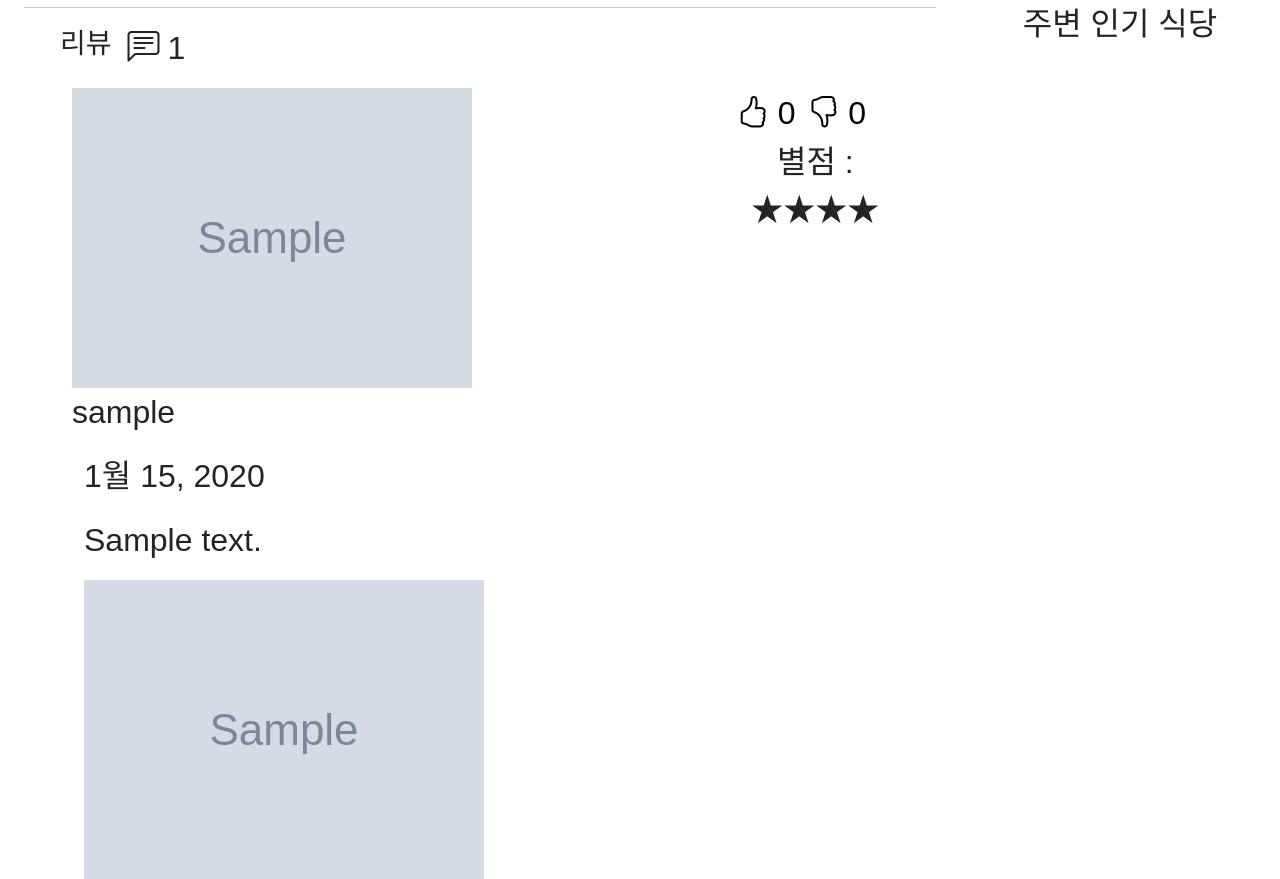
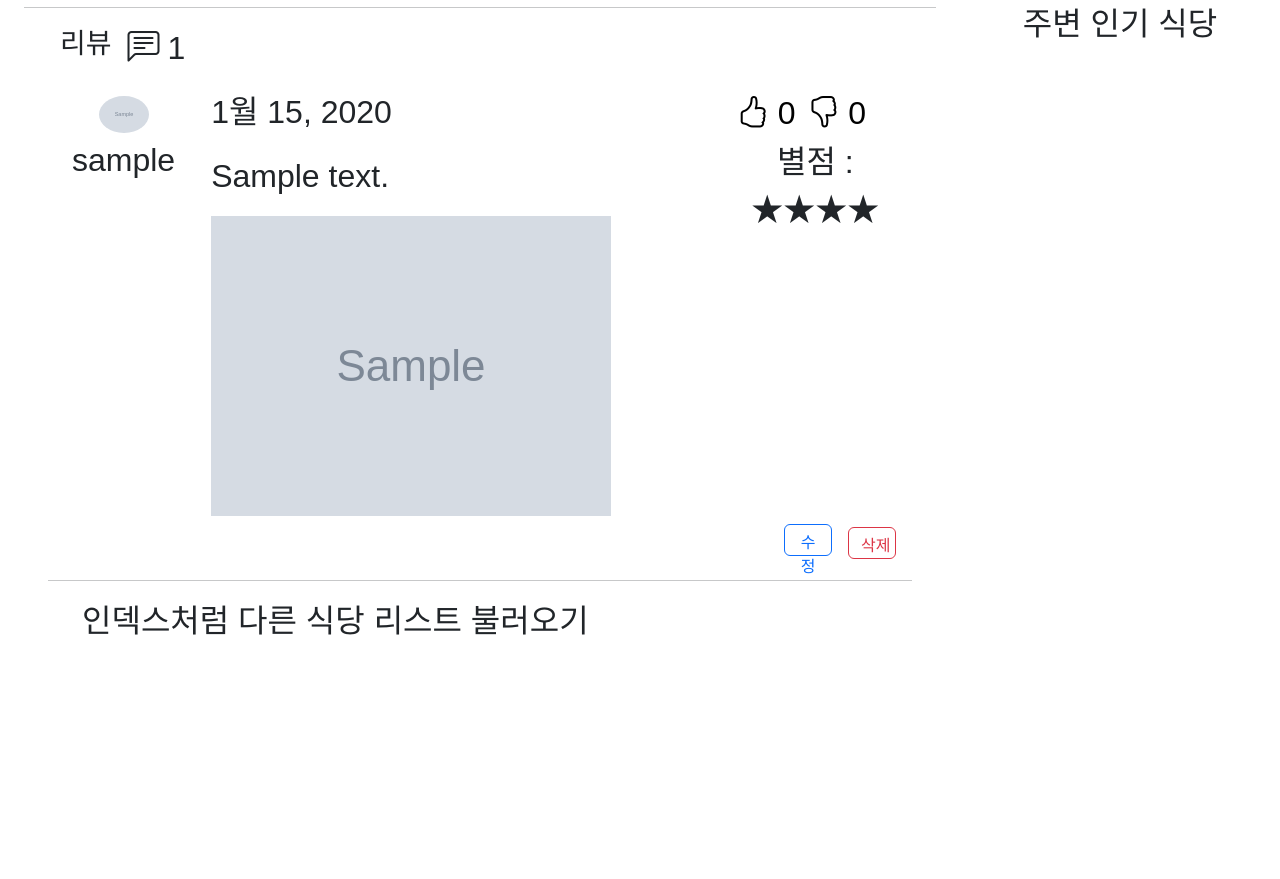
Before and after one commit to hyoung0/pjt-mango, a Django app: page /stores/1/ in a window 1280 px wide; the page is wider, and only the part inside the window is pictured. Shown: the part 746-1625 px from the top of that part. After the commit the page ends 1381 px from the top of that part, so only its background shows below. Run offline with Django 3.2, Linux system fonts and the light colour scheme; a user stored in the database is signed in; tables that the repository leaves empty hold one stand-in row (values such as "Sample post"); grey boxes marked "Sample" are stand-in pictures; parts of the project's set-up code (start-up, migrations or seed data) failed here and were passed over; some libraries are stand-ins or nearby versions; some web fonts are replaced.

Commit message:
Add profile no image

```diff
--- a/stores/templates/stores/detail.html
+++ b/stores/templates/stores/detail.html
@@ -5,6 +5,7 @@
 
 
 {% block content %}
+{% load static %}
 <header>
   <div id="carouselExample" class="carousel slide" style="height: 350px;">
     <div class="carousel-inner">
@@ -90,9 +91,11 @@
                     <div class="container-fluid d-flex justify-content-between mt-3">
                       <div class="container-fluid d-flex align-items-center">
                         <div class="row">
-                          <div class="col">
+                          <div class="col text-center">
                             {% if review.user.image %}
-                              <img src="{{ review.user.image.url }}" alt="profile_img">
+                              <img src="{{ review.user.image.url }}" class="rounded-circle" style="width: 50px;" alt="profile_img">
+                            {% else %}
+                              <img src="{% static 'profile_no_image.png' %}" class="rounded-circle" style="width: 50px;" alt="profile_no_image">
                             {% endif %}
                             <p class="align-middle">{{ review.user }}</p>
                           </div>
```
Also changed, not shown: static/profile_no_image.png (added).
